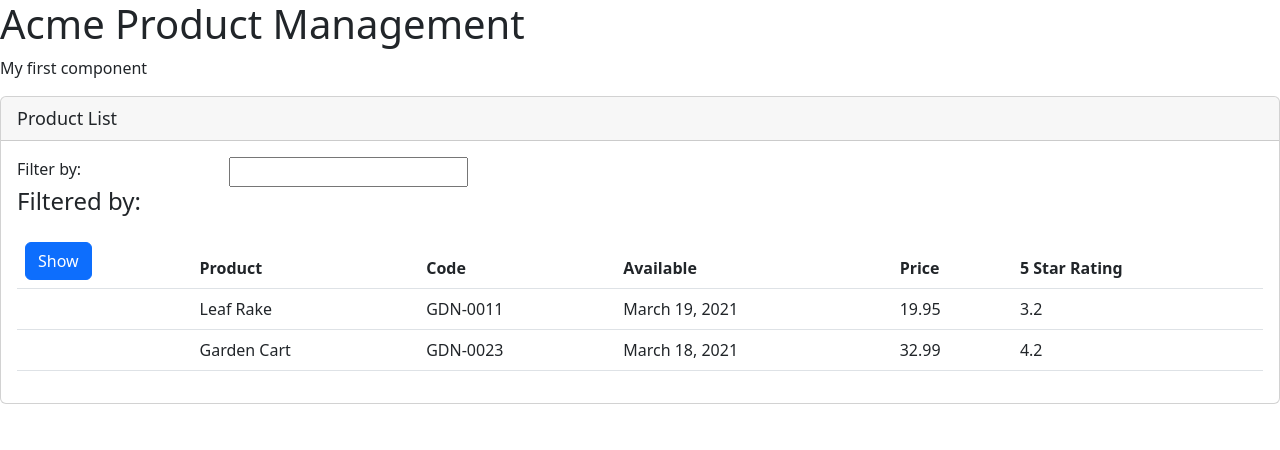
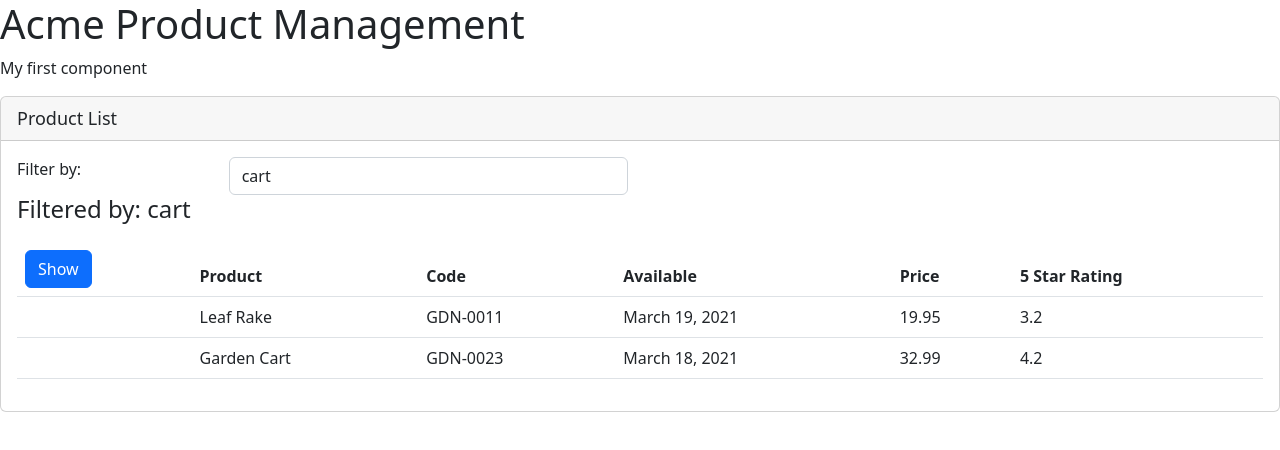
Before and after one commit to alekspanteli/angular-getting-started, an Angular app: page / in a window 1280 px wide. Shown: the top 450 px of the page. Built offline with nearby package versions, Linux system fonts and the light colour scheme.

Commit message:
add ngmodel to forms

```diff
--- a/src/app/app.module.ts
+++ b/src/app/app.module.ts
@@ -2,9 +2,10 @@
 import { BrowserModule } from '@angular/platform-browser';
 import { AppComponent } from './app.component';
 import { ProductListComponent } from './products/product-list/product-list.component';
+import { FormsModule } from '@angular/forms';
 
 @NgModule({
-  imports: [BrowserModule],
+  imports: [BrowserModule, FormsModule],
   declarations: [AppComponent, ProductListComponent],
   bootstrap: [AppComponent],
 })
--- a/src/app/products/product-list/product-list.component.html
+++ b/src/app/products/product-list/product-list.component.html
@@ -4,12 +4,12 @@
     <div class="row">
       <div class="col-md-2">Filter by:</div>
       <div class="col-md-4">
-        <input type="text" />
+        <input type="text" class="form-control" [(ngModel)]="listFilter" />
       </div>
     </div>
     <div class="row">
       <div class="col-md-6">
-        <h4>Filtered by:</h4>
+        <h4>Filtered by: {{ listFilter }}</h4>
       </div>
     </div>
     <div class="table-responsive">
--- a/src/app/products/product-list/product-list.component.ts
+++ b/src/app/products/product-list/product-list.component.ts
@@ -10,6 +10,7 @@
   imageWidth: number = 50;
   imageMargin: number = 20;
   showImage: boolean = false;
+  listFilter: string = 'cart';
   products: any[] = [
     {
       productId: 1,
```
